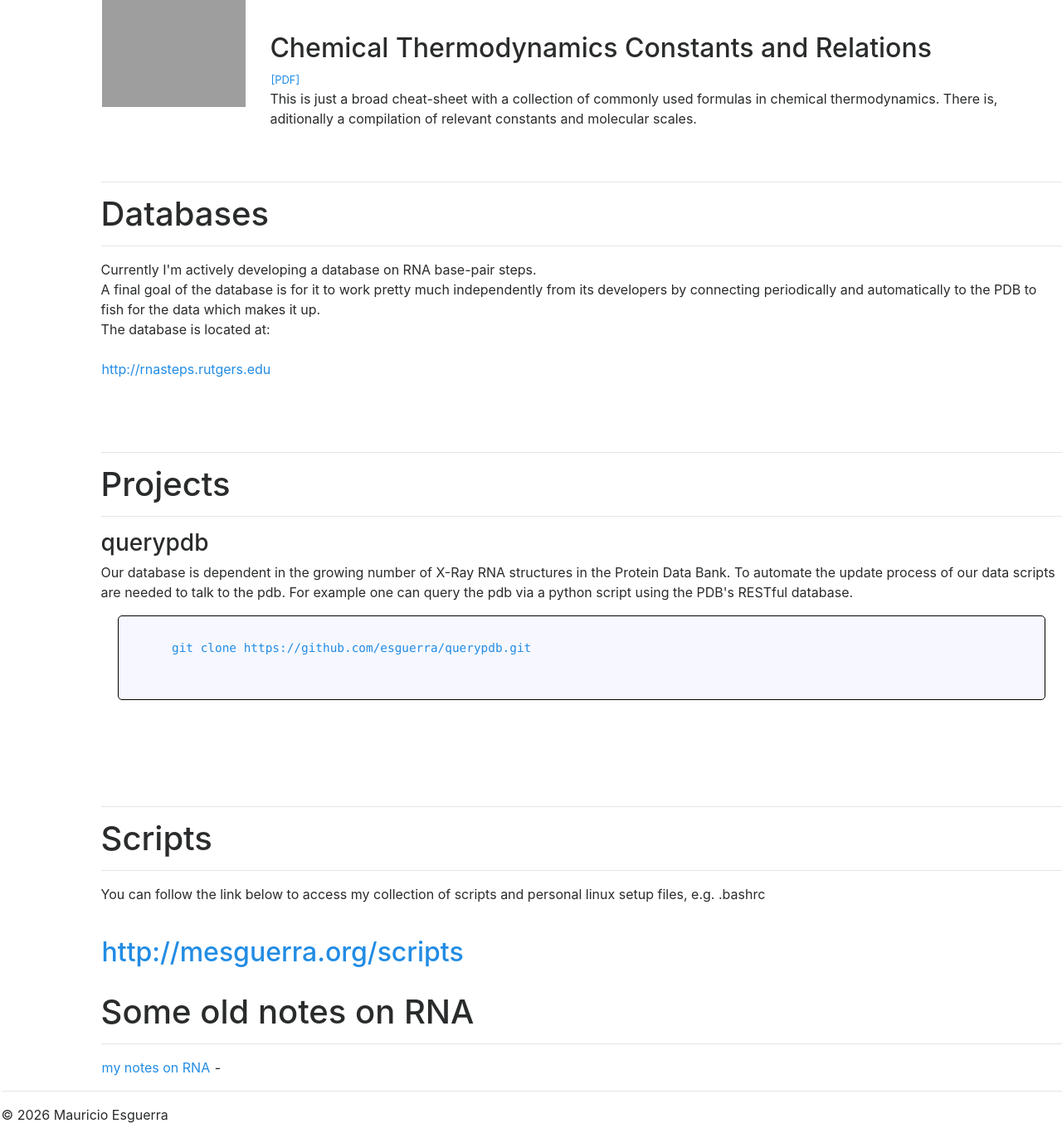
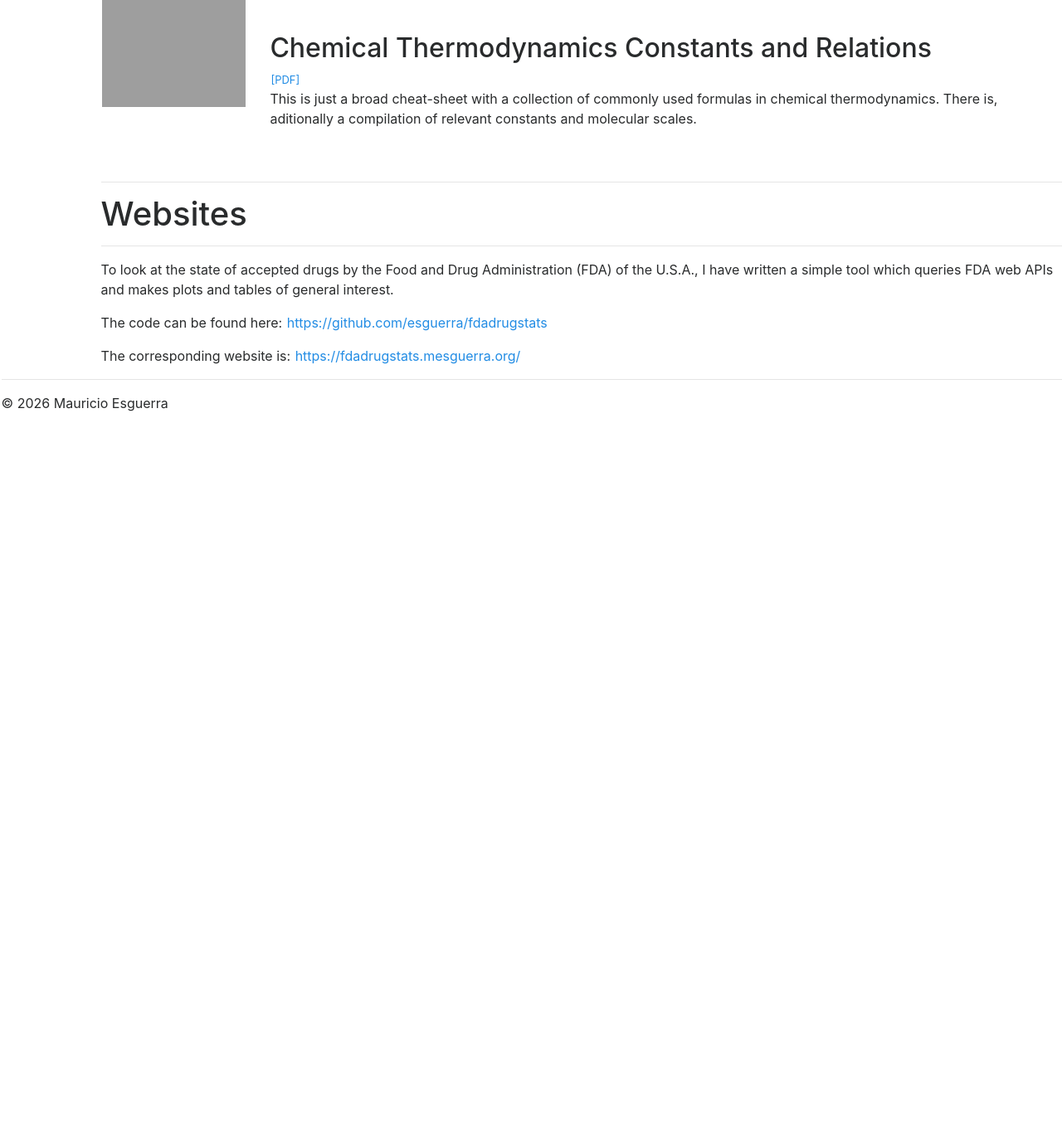
Before and after one commit to esguerra/mesguerra.org, a Flask app: page /craft in a window 1280 px wide. Shown: the part 940-2312 px from the top of the page at 83% size. After the commit the page ends 1436 px from the top, so only its background shows below. Run offline with Flask 3, Linux system fonts and the light colour scheme; some libraries are stand-ins or nearby versions; grey boxes are pictures that could not be loaded.

Commit message:
updating craft slightly. needs lots of work.

```diff
--- a/templates/craft.html
+++ b/templates/craft.html
@@ -1,6 +1,6 @@
 {% extends "layout.html" %}
 {% block content %}
-<br/>
+<br />
 <nav>
   <aside>
     <ul>
@@ -13,31 +13,26 @@
 </nav>
 
 <article>
-  <hr/>
+  <hr />
   <h1><span id="tuto">Tutorials</span></h1>
-  <hr/>
-  <br/>
+  <hr />
+  <br />
   <!-- Use table format to organize tutorial contents. -->
-  <table >
-
+  <table>
     <!-- ----- Tutorial I ---- -->
     <tr>
-
       <td>
-        <a href="{{ url_for('static', filename='images/image1.png') }}"><img src="{{ url_for('static',
-        filename='images/image1.png') }}" width="400"> </a>
+        <a href="{{ url_for('static', filename='images/image1.png') }}">
+          <img src="{{ url_for('static', filename='images/image1.png') }}" width="400" />
+        </a>
       </td>
-
-      <!-- ----- Spacing between fig & paper ---- -->
       <td width="30"></td>
-
-
       <td>
         <h2>Setup Linux Box for Computational Chemistry.</h2>
         <font size="2">
           <a href="{{ url_for('static', filename='craft/linux.pdf') }}">[PDF]</a>
         </font>
-        <br/>
+        <br />
         This tutorial is mainly a collection of common tasks when setting up a
         Linux system for computational chemistry use.
         It's mainly based on <b>Fedora</b>, so it is also RedHat compatible. I try to
@@ -48,30 +43,25 @@
     <!-- ----- Space between tutorials ---- -->
     <tr>
       <td>
-        <br/>
-        <br/>
+        <br />
+        <br />
       </td>
     </tr>
 
-
     <!-- ----- Tutorial II ---- -->
     <tr>
-
       <td>
-        <a href="{{ url_for('static', filename='images/gnra21.png') }}"><img src="{{ url_for('static',
-        filename='images/gnra21.png') }}" width="400"> </a>
+        <a href="{{ url_for('static', filename='images/gnra21.png') }}">
+          <img src="{{ url_for('static', filename='images/gnra21.png') }}" width="400" />
+        </a>
       </td>
-
-      <!-- ----- Spacing between fig & paper ---- -->
       <td width="30"></td>
-
-
       <td>
         <h2>Taller de Métodos Basados en el Modelo de Bloques Rígidos para el Modelamiento de Ácidos Nucléicos</h2>
         <font size="2">
           <a href="/workshop">Enlace a la pagina principal del taller.</a>
         </font>
-        <br/>
+        <br />
         <p>Taller de modelamiento de acidos nucleicos usando el metodo de bloques rigidos dictado
           en la Universidad Nacional de Colombia.</p>
         <p>Workshop on rigid-block based methods for modeling nucleic acids at the National University
@@ -82,28 +72,25 @@
     <!-- ----- Space between tutorials ---- -->
     <tr>
       <td>
-        <br/>
-        <br/>
+        <br />
+        <br />
       </td>
     </tr>
-
 
     <!-- ----- Tutorial III ---- -->
     <tr>
       <td>
-        <a href="{{ url_for('static', filename='images/ism.png') }}"><img src="{{ url_for('static',
-        filename='images/ism.png') }}" width="400"> </a>
+        <a href="{{ url_for('static', filename='images/ism.png') }}">
+          <img src="{{ url_for('static', filename='images/ism.png') }}" width="400" />
+        </a>
       </td>
-
-      <!-- ----- Spacing between fig & paper ---- -->
-      <td width=30></td>
-
+      <td width="30"></td>
       <td>
         <h2>Glycine Formation in the Interstellar Medium.</h2>
         <font size="2">
           <a href="{{ url_for('static', filename='craft/glicina.pdf') }}">[PDF]</a>
         </font>
-        <br/>
+        <br />
         This is an old reserch proposal when I was interested in prebiotic chemistry in the
         interstellar medium. It's in Spanish, but I think it has a nice introduction to astrochemistry based mainly
         on the work of Eric Herbst and Mayo Greenberg.
@@ -113,45 +100,49 @@
     <!-- ----- Space between tutorials ---- -->
     <tr>
       <td>
-        <br/>
-        <br/>
+        <br />
+        <br />
       </td>
     </tr>
-
 
     <!-- ----- Tutorial IV ---- -->
     <tr>
       <td>
-        <a href="{{ url_for('static', filename='images/chemthermo.png') }}"><img src="{{ url_for('static',
-        filename='images/chemthermo.png') }}" width="400"> </a>
+        <a href="{{ url_for('static', filename='images/chemthermo.png') }}">
+          <img src="{{ url_for('static', filename='images/chemthermo.png') }}" width="400" />
+        </a>
       </td>
-
-      <!-- ----- Spacing between fig & paper ---- -->
-      <td width=30></td>
-
+      <td width="30"></td>
       <td>
         <h2>Chemical Thermodynamics Constants and Relations</h2>
         <font size="2">
           <a href="{{ url_for('static', filename='craft/formulas.pdf') }}">[PDF]</a>
         </font>
-        <br/>
-          This is  just a broad cheat-sheet  with a collection of  commonly used
-          formulas   in  chemical   thermodynamics.  There   is,  aditionally   a
+        <br />
+        This is just a broad cheat-sheet with a collection of commonly used
+        formulas in chemical thermodynamics. There is, aditionally a
         compilation of relevant constants and molecular scales.
       </td>
     </tr>
 
-
     <!-- ----- Space between tutorials ---- -->
     <tr>
       <td>
-        <br/>
-        <br/>
+        <br />
+        <br />
       </td>
     </tr>
   </table>
 
+  <hr />
+  <h1><span id="data">Websites</span></h1>
+  <hr />
 
+  <p>To look at the state of accepted drugs by the Food and Drug Administration (FDA) of the U.S.A., I have written a simple tool which queries FDA web APIs and makes plots and tables of general interest.</p>
+  <p>The code can be found here: <a href="https://github.com/esguerra/fdadrugstats">https://github.com/esguerra/fdadrugstats</a></p>
+  <p>The corresponding website is: <a href="https://fdadrugstats.mesguerra.org/">https://fdadrugstats.mesguerra.org/</a></p>
+
+  <!--
 
   <hr/>
   <h1><span id="data">Databases</span></h1>
@@ -186,6 +177,8 @@
   </pre>
   <br/>
   <br/>
+
+
   <br/><br/>
   <hr/>
   <h1><span id="script">Scripts</span></h1>
@@ -200,17 +193,14 @@
   <hr>
   <a href="https://rna.mesguerra.org">my notes on RNA</a> -
   <br>
-
+  -->
 </article>
-
-
 
 <ol id="footer"></ol>
 <script>
-jQuery(function($){
+  jQuery(function ($) {
     $("#footer").load("footer");
   });
 </script>
 
-
 {% endblock content %}
```
Lines whose indentation alone changed are shown as unchanged.
